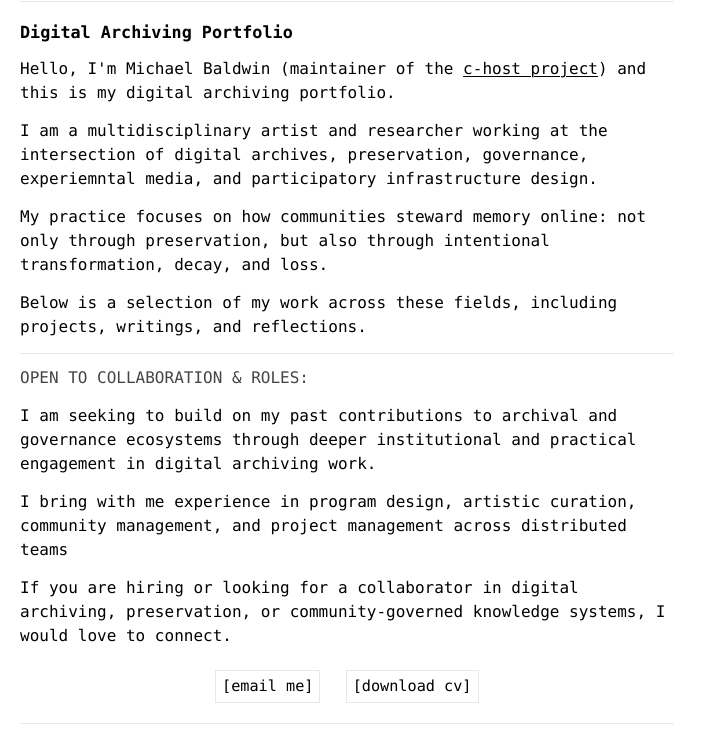
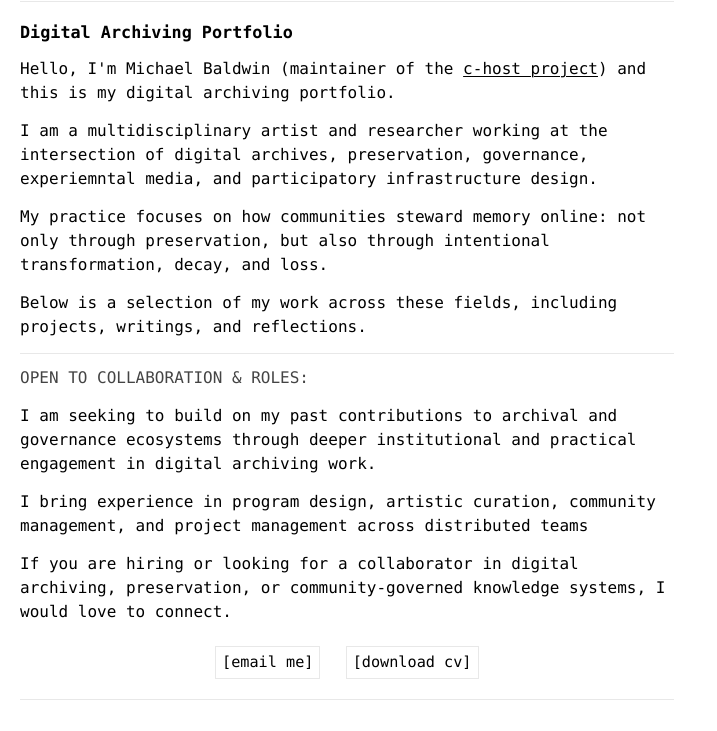
Before and after one commit to c-host/c-host-site, a plain HTML site: page site/archivist-portfolio/index.html in a window 1280 px wide. Shown: the part 67-798 px from the top of the page, without its empty margins (0-717 px from the left). Drawn offline with Linux system fonts and the light colour scheme.

Commit message:
update portfolio

```diff
--- a/site/archivist-portfolio/index.html
+++ b/site/archivist-portfolio/index.html
@@ -50,9 +50,8 @@
                     work.
                 </p>
                 <p>
-                    I bring with me experience in program design, artistic curation, community management, and project
-                    management across
-                    distributed teams
+                    I bring experience in program design, artistic curation, community management, and project
+                    management across distributed teams
                 </p>
                 <p>
                     If you are hiring or looking for a collaborator in digital archiving, preservation, or
```
